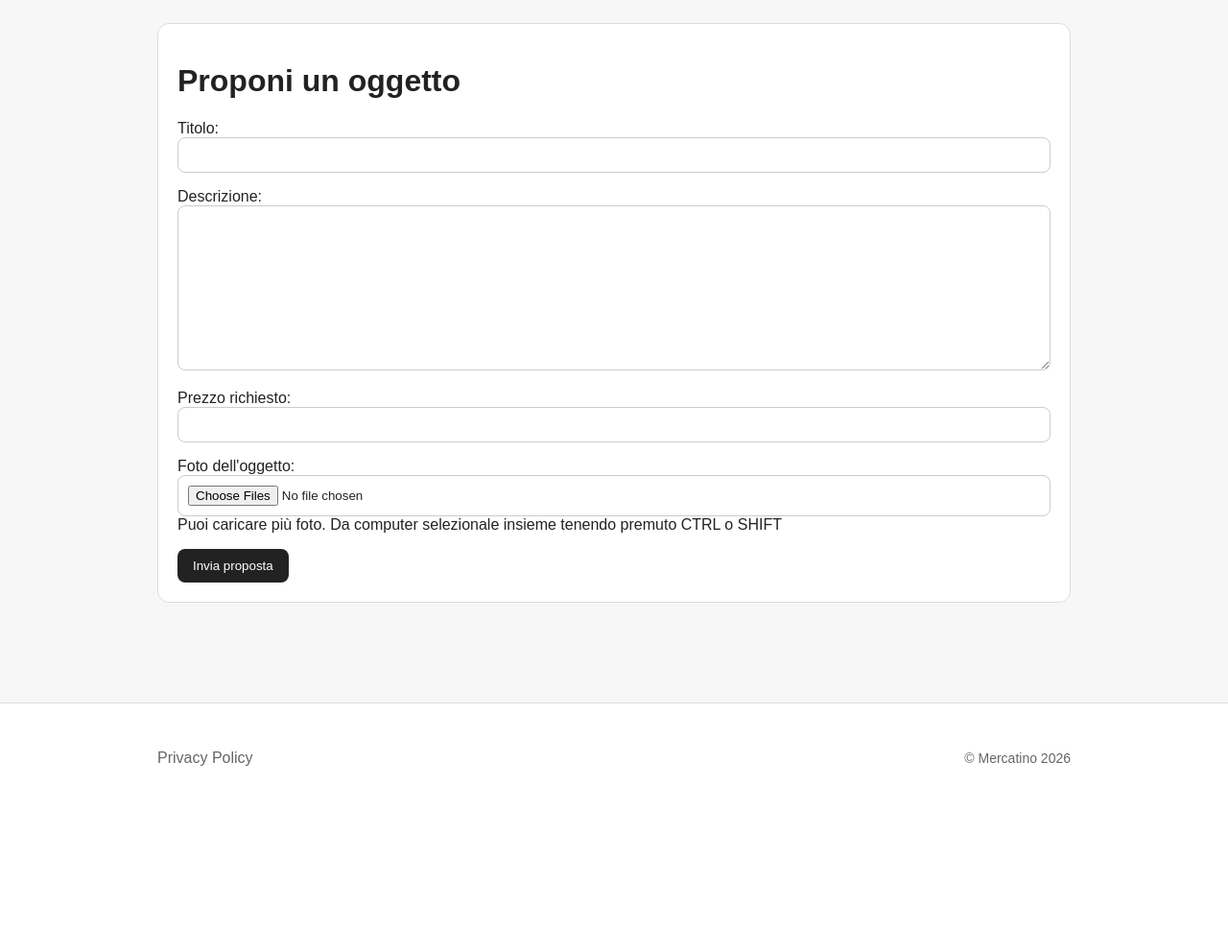
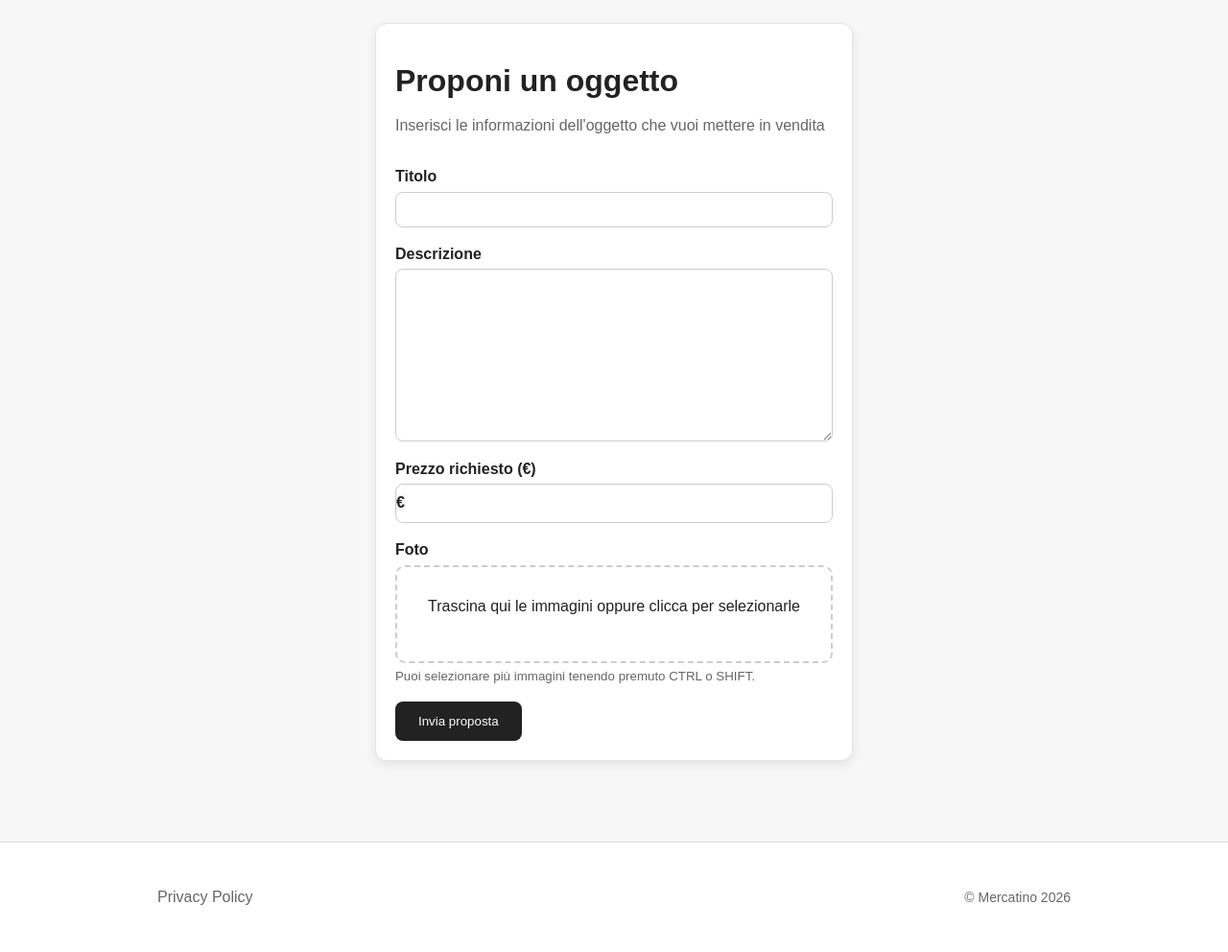
Before and after one commit to Alex-Alessi/mercatino-c2b, a Django app: page /proposte/nuova/ in a window 1280 px wide. Shown: the part 107-1099 px from the top of the page at 96% size. Before the commit the page ends 905 px from the top, so only its background shows below. Run offline with Django 5.2, Linux system fonts and the light colour scheme; a user stored in the database is signed in.

Commit message:
css and layout

```diff
--- a/mercatino_c2b/proposals/forms.py
+++ b/mercatino_c2b/proposals/forms.py
@@ -51,8 +51,8 @@ class ItemProposalForm(forms.ModelForm):
             if image.size > max_size:
                 raise forms.ValidationError("Ogni foto può pesare al massimo 5 MB.")
 
-        if image.content_type not in allowed_types:
-            raise forms.ValidationError("Puoi caricare solo immagini JPG, PNG o WEBP.")
+            if image.content_type not in allowed_types:
+                raise forms.ValidationError("Puoi caricare solo immagini JPG, PNG o WEBP.")
 
         return images
 
--- a/mercatino_c2b/static/css/style.css
+++ b/mercatino_c2b/static/css/style.css
@@ -350,6 +350,125 @@ select {
     margin: 6px 0 0;
 }
 
+.proposal-card {
+    border-radius: 12px;
+    box-shadow: 0 4px 12px rgba(0,0,0,.08);
+    border: 1px solid #e5e5e5;
+    max-width: 850px;
+    margin: 0 auto;
+}
+
+.page-header {
+    margin-bottom: 2rem;
+}
+
+.page-header h1 {
+    margin-bottom: 0.5rem;
+}
+
+.page-header p {
+    color: #666;
+    line-height: 1.5;
+}
+
+.price-input {
+    display: flex;
+    align-items: center;
+    border: 1px solid #ccc;
+    border-radius: 8px;
+    overflow: hidden;
+}
+
+.price-input span {
+    padding: 0.75rem 1 rem;
+    background: #f5f5f5;
+    font-weight: 600;
+}
+
+.price-input input {
+    border: none;
+    flex: 1;
+    padding: 0.75rem;
+}
+
+.price-input input:focus {
+    outline: none;
+}
+
+#drop-zone {
+    border: 2px dashed #ccc;
+    border-radius: 10px;
+    padding: 2rem;
+    text-align: center;
+    cursor: pointer;
+    transition: .2s;
+}
+
+#drop-zone:hover {
+    border-color: #666;
+}
+
+#drop-zone input[type="file"] {
+    display: none;
+}
+
+#drop-zone.dragging {
+    border-color: #0d6efd;
+    background-color: #f8fbff;
+}
+
+#preview-container {
+    display: flex;
+    flex-wrap: wrap;
+    gap: 10px;
+    margin-top: 1rem;
+    max-height: 300px;
+    overflow-y: auto;
+}
+
+.preview-image {
+    width: 120px;
+    height: 120px;
+    object-fit: cover;
+    border-radius: 8px;
+    border: 1px solid #ddd;
+}
+
+.proposal-form {
+    display: flex;
+    flex-direction: column;
+    gap: 1.2rem;
+}
+
+.form-group {
+    display: flex;
+    flex-direction: column;
+}
+
+.form-group label {
+    font-weight: 600;
+    margin-bottom: 0.4rem;
+}
+
+.form-group small {
+    margin-top: 0.4rem;
+    color: #666;
+}
+
+.proposal-form input, .proposal-form textarea, .proposal-form select {
+    width: 100%;
+}
+
+.proposal-form textarea {
+    min-height: 180px;
+    resize: vertical;
+}
+
+.proposal-form button {
+    align-self: flex-start;
+    padding: 0.8rem 1.5rem;
+}
+
 .staff-proposal-thumb {
     width: 160px;
     height: 120px;
--- a/mercatino_c2b/templates/proposals/proposal_form.html
+++ b/mercatino_c2b/templates/proposals/proposal_form.html
@@ -3,10 +3,14 @@
 {% block title %}Nuova proposta{% endblock %}
 
 {% block content %}
-<div class="card">
-    <h1>Proponi un oggetto</h1>
+<div class="card proposal-card">
 
-    <form method="post" enctype="multipart/form-data">
+    <div class="page-header">
+        <h1>Proponi un oggetto</h1>
+        <p>Inserisci le informazioni dell'oggetto che vuoi mettere in vendita</p>
+    </div>
+
+    <form method="post" enctype="multipart/form-data" class="proposal-form">
         {% csrf_token %}
         {% if form.errors %}
             <div class="form-error-box">
@@ -14,9 +18,105 @@
                 <p>Controlla i campi evidenziati.</p>
             </div>
         {% endif %}
-        {{ form.as_p }}
+
+        <div class="form-group">
+            <label for="{{ form.title.id_for_label }}">Titolo</label>
+            {{ form.title }}
+        </div>
+
+        <div class="form-group">
+            <label for="{{ form.description.id_for_label }}">Descrizione</label>
+            {{ form.description }}
+        </div>
+
+        <div class="form-group">
+            <label for="{{ form.requested_price.id_for_label }}">Prezzo richiesto (€)</label>
+            <div class="price-input">
+                <span>€</span>
+                {{ form.requested_price }}
+            </div>
+        </div>
+
+        <div class="form-group">
+            <label for="{{ form.images.id_for_label }}">Foto</label>
+            <div id="drop-zone">
+                Trascina qui le immagini oppure clicca per selezionarle
+                {{ form.images }}
+                <div id="image-count"></div>
+                <div id="preview-container"></div>
+            </div>
+            <small>Puoi selezionare più immagini tenendo premuto CTRL o SHIFT.</small>
+        </div>
 
         <button class="button" type="submit">Invia proposta</button>
     </form>
 </div>
+
+<script>
+    const preview = document.getElementById('preview-container');
+    const dropZone = document.getElementById('drop-zone');
+    const fileInput = dropZone.querySelector('input[type="file"]');
+
+    document.addEventListener('dragover', e => {
+        e.preventDefault();
+    });
+
+    document.addEventListener('drop', e => {
+        e.preventDefault();
+    });
+
+    dropZone.addEventListener('click', () => {
+        fileInput.click();
+    });
+
+    ['dragenter', 'dragover'].forEach(eventName => {
+        dropZone.addEventListener(eventName, e => {
+            e.preventDefault();
+            e.stopPropagation();
+            dropZone.classList.add('dragging');
+        });
+    });
+
+    ['dragleave', 'drop'].forEach(eventName => {
+        dropZone.addEventListener(eventName, e => {
+            e.preventDefault();
+            e.stopPropagation();
+            dropZone.classList.remove('dragging');
+        });
+    });
+
+    dropZone.addEventListener('drop', e => {
+        e.preventDefault();
+        e.stopPropagation();
+
+        fileInput.files = e.dataTransfer.files;
+
+        fileInput.dispatchEvent(
+            new Event('change', { bubbles: true })
+        );
+    });
+
+    fileInput.addEventListener('change', () => {
+        preview.innerHTML = '';
+        const count = fileInput.files.length;
+
+        document.getElementById('image-count').textContent =
+        count === 1
+            ? '1 immagine selezionata'
+            : `${count} immagini selezionate`;
+
+        [...fileInput.files].forEach(file => {
+            const reader = new FileReader();
+
+                reader.onload = e => {
+                    const img = document.createElement('img');
+                    img.src = e.target.result;
+                    img.classList.add('preview-image');
+                    preview.appendChild(img);
+                };
+
+            reader.readAsDataURL(file);
+        });
+    });
+</script>
 {% endblock %}
```
Also changed, not shown: mercatino_c2b/db.sqlite3.
